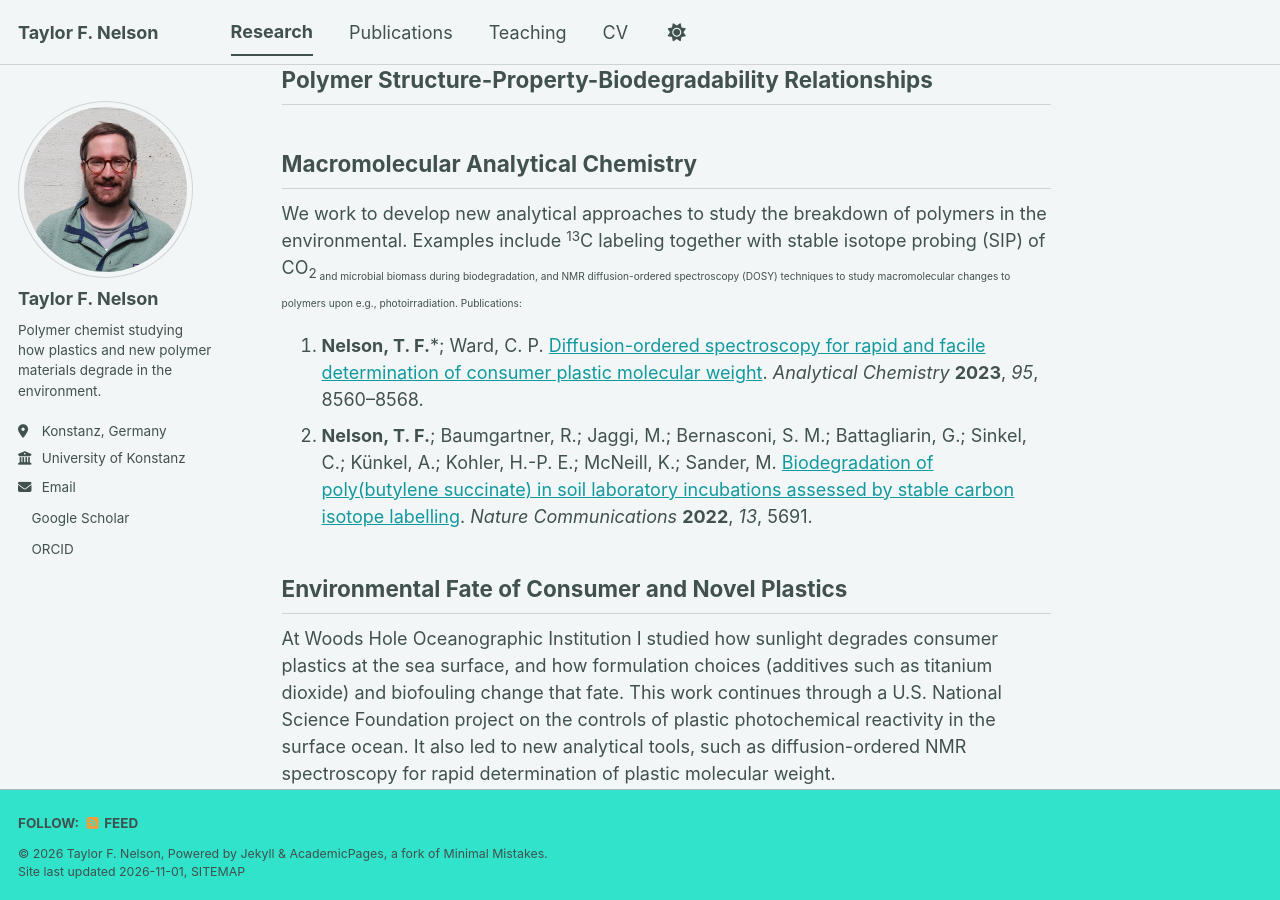
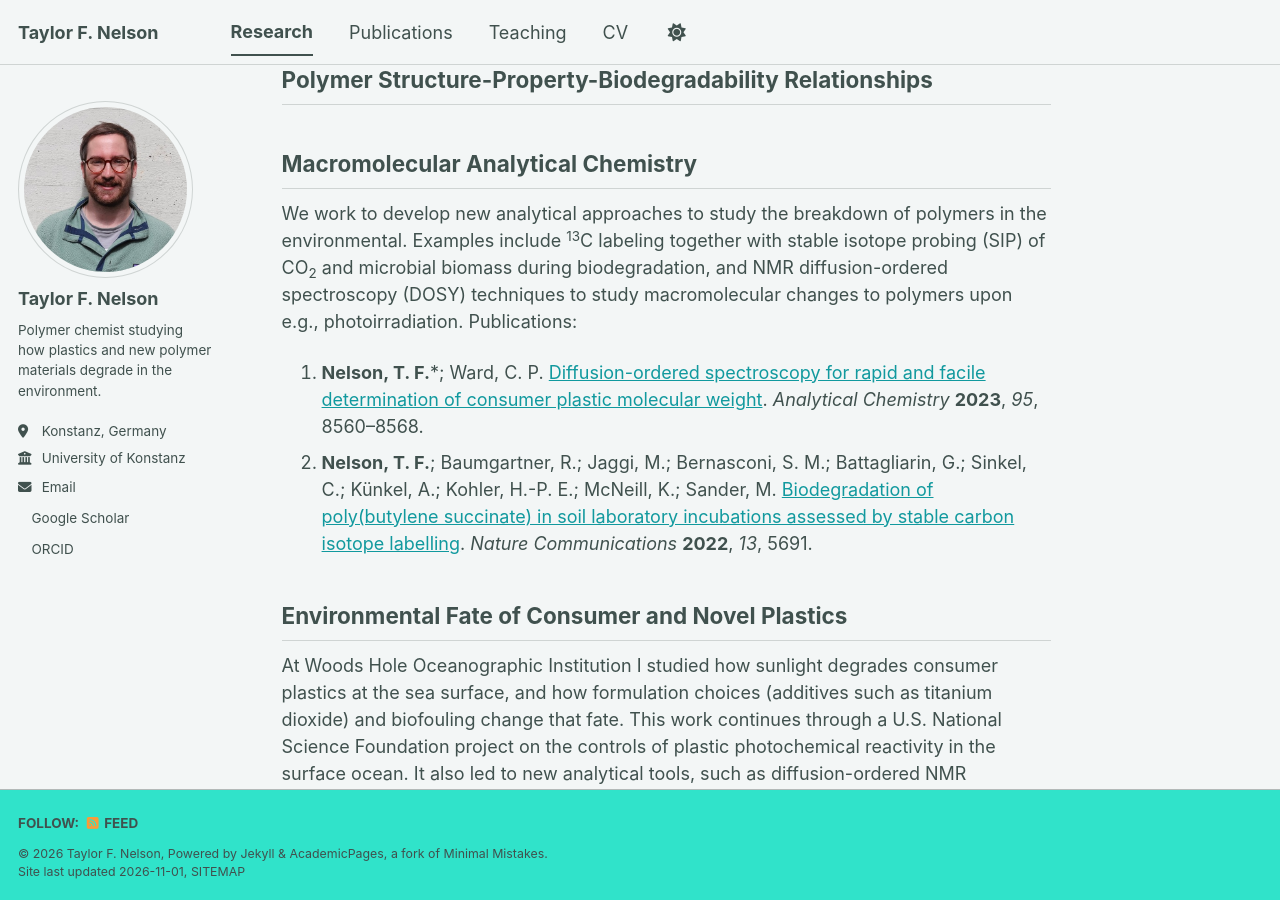
Before and after one commit to nelson-research-group/nelson-research-group.github.io, a Jekyll site: the page built from _pages/research.md, in a window 1280 px wide and 900 px high, scrolled down 443 px. Built offline with Jekyll 4.4.1, drawn with Linux system fonts in a browser that asks for light colours; a style sheet for code colours, icons or effects is not loaded.

```diff
--- a/_pages/research.md
+++ b/_pages/research.md
@@ -15,7 +15,7 @@ Polymer Structure-Property-Biodegradability Relationships {#relationships}
 
 Macromolecular Analytical Chemistry {#analytical}
 ------
-We work to develop new analytical approaches to study the breakdown of polymers in the environmental. Examples include <sup>13</sup>C labeling together with stable isotope probing (SIP) of CO<sub>2<sub> and microbial biomass during biodegradation, and NMR diffusion-ordered spectroscopy (DOSY) techniques to study macromolecular changes to polymers upon e.g., photoirradiation.
+We work to develop new analytical approaches to study the breakdown of polymers in the environmental. Examples include <sup>13</sup>C labeling together with stable isotope probing (SIP) of CO<sub>2</sub> and microbial biomass during biodegradation, and NMR diffusion-ordered spectroscopy (DOSY) techniques to study macromolecular changes to polymers upon e.g., photoirradiation.
 Publications:
 1. **Nelson, T. F.**\*; Ward, C. P. [Diffusion-ordered spectroscopy for rapid and facile determination of consumer plastic molecular weight](https://doi.org/10.1021/acs.analchem.3c00655). *Analytical Chemistry* **2023**, *95*, 8560–8568.
 1. **Nelson, T. F.**; Baumgartner, R.; Jaggi, M.; Bernasconi, S. M.; Battagliarin, G.; Sinkel, C.; Künkel, A.; Kohler, H.-P. E.; McNeill, K.; Sander, M. [Biodegradation of poly(butylene succinate) in soil laboratory incubations assessed by stable carbon isotope labelling](https://doi.org/10.1038/s41467-022-33064-8). *Nature Communications* **2022**, *13*, 5691.
```
